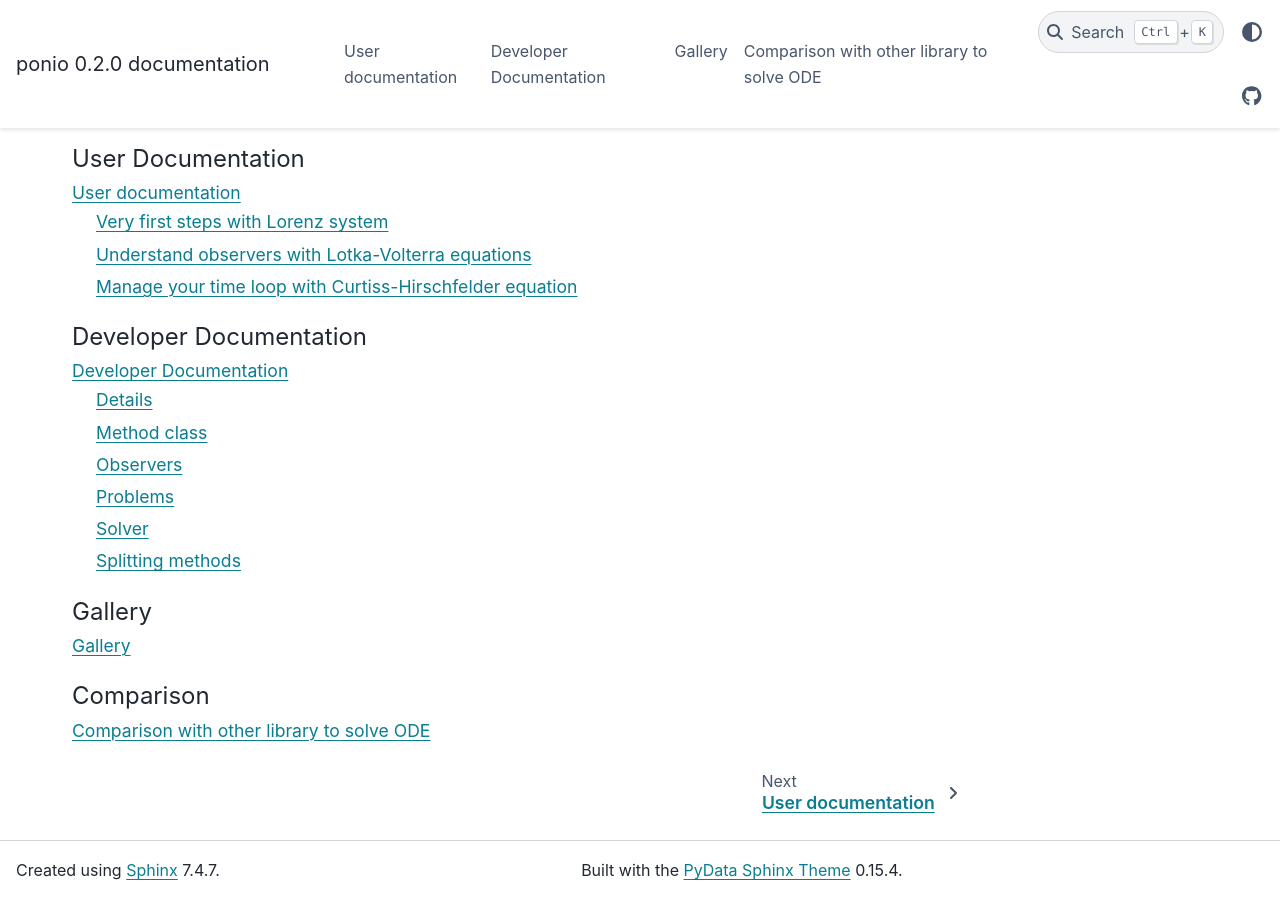
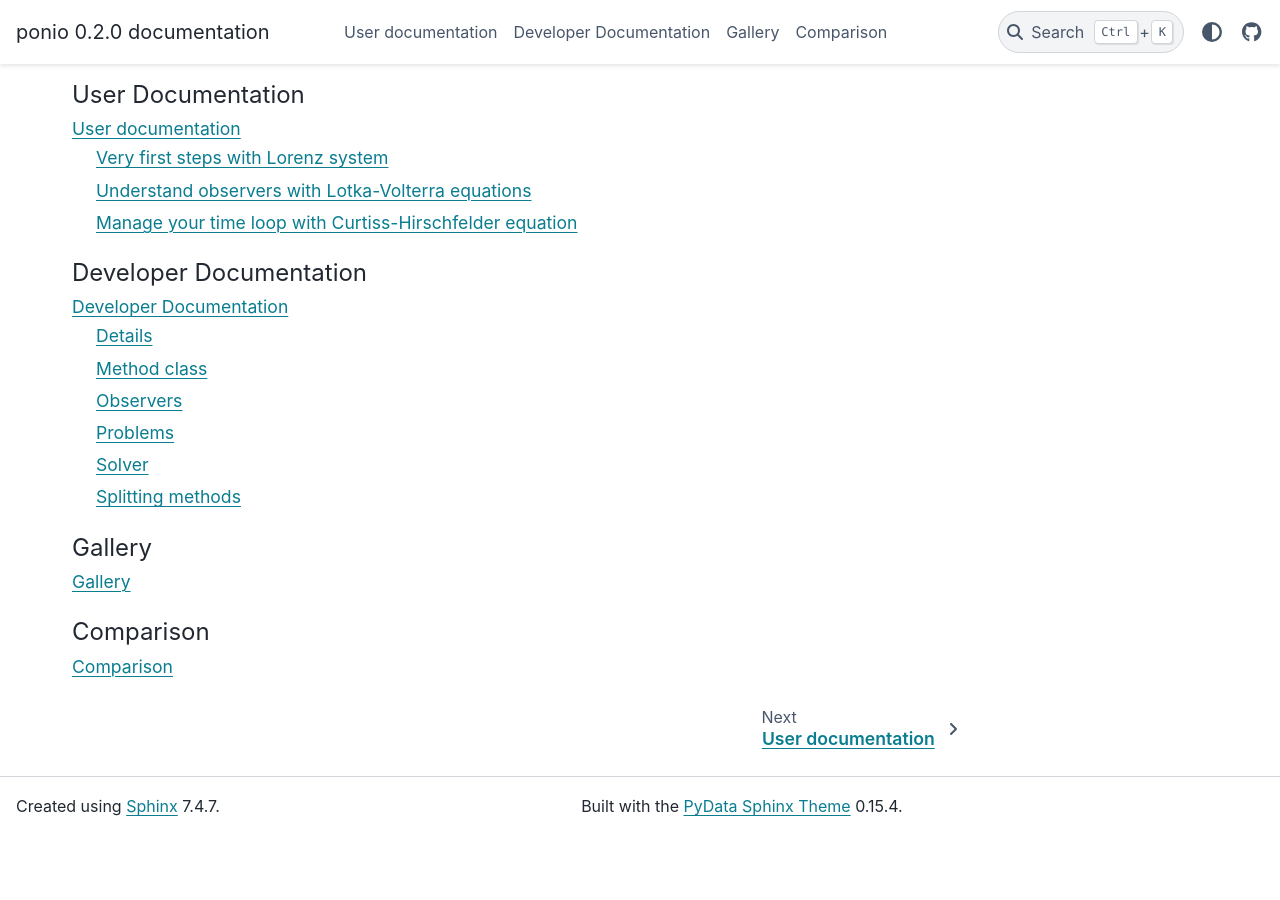
Before and after one commit to hpc-maths/ponio, a Sphinx documentation site: the page built from ponio/doc/source/index.rst, in a window 1280 px wide and 900 px high, scrolled down 573 px. Built offline with Sphinx 7.4.7 and the PyData theme 0.15.4, drawn with Linux system fonts in a browser that asks for light colours; pages that are not in the unit, such as notebooks, are missing from menus; after the commit the page ends 1409 px from its top, so only the background shows below that.

Commit message:
shortest title

```diff
--- a/ponio/doc/source/compare/README.md
+++ b/ponio/doc/source/compare/README.md
@@ -1,4 +1,4 @@
-# Comparison with other library to solve ODE
+# Comparison
 
 This section is the comparison with some ODE solvers, we present the same example writing with other ODE solvers to show choices of interface in ponio.
 
```
